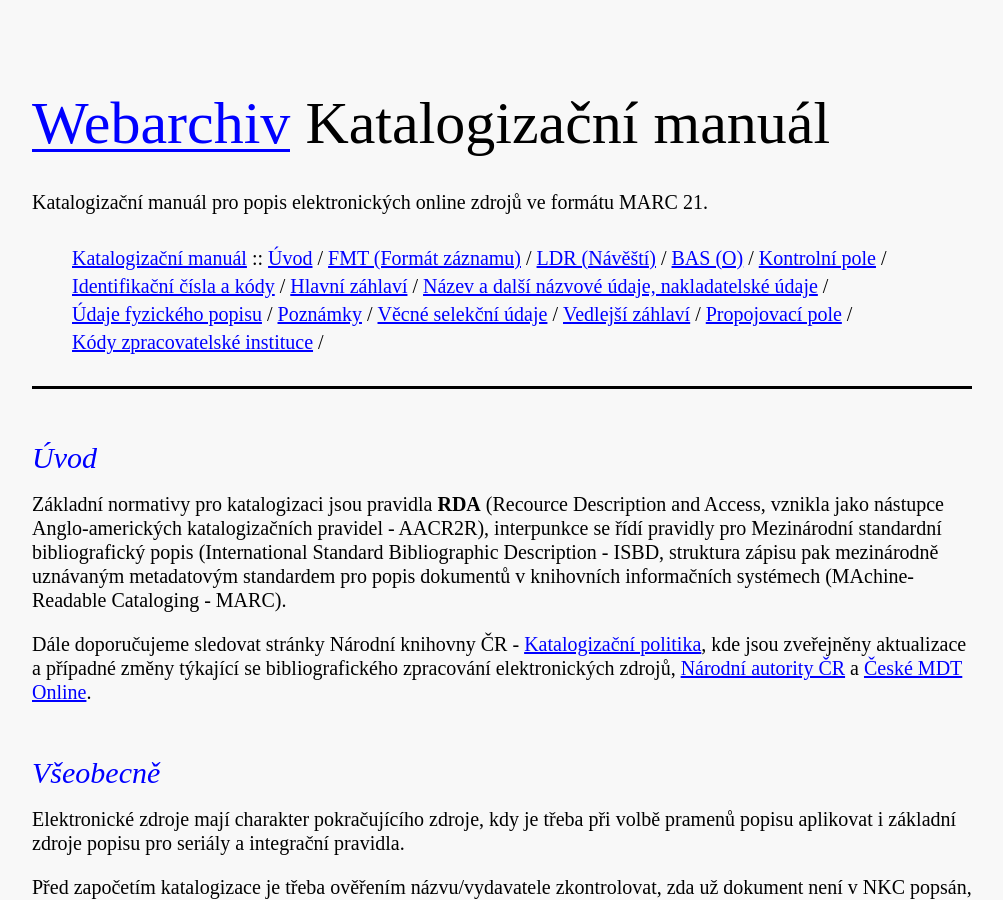
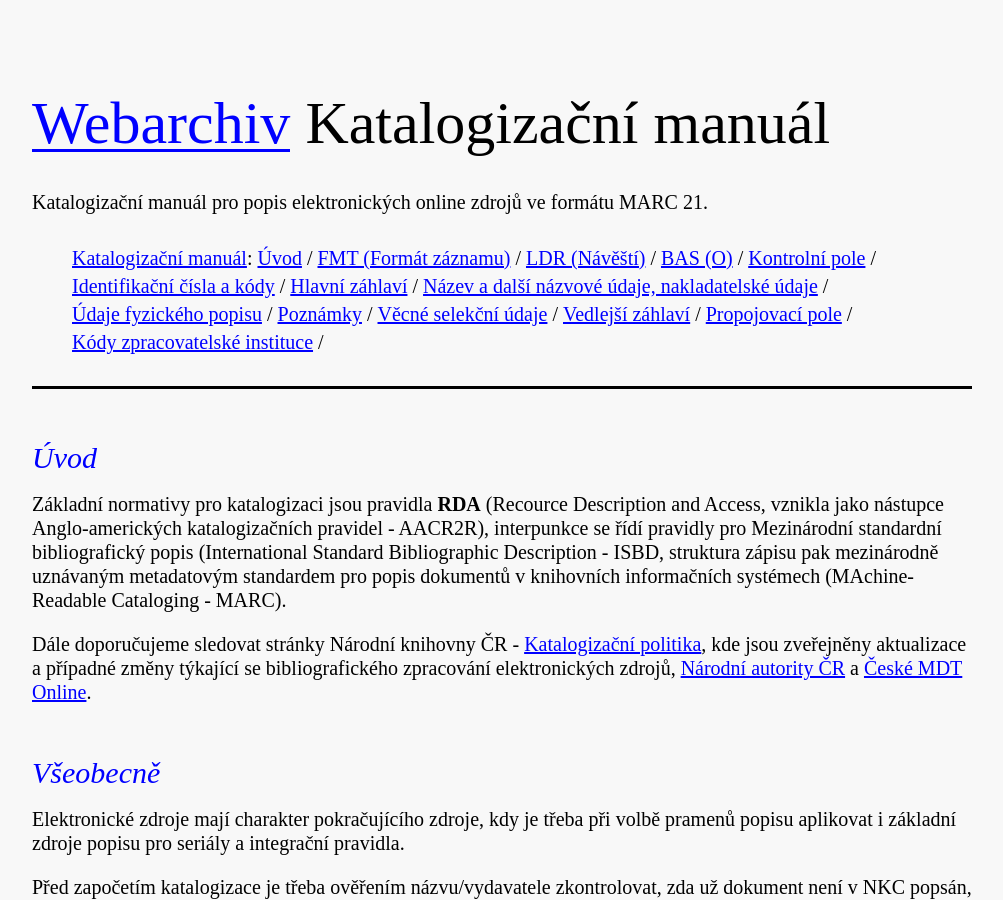
Before and after one commit to WebarchivCZ/katalogizacni-manual, a Jekyll site: the page built from index.html, in a window 1280 px wide and 900 px high. Shown: the whole window, without its empty margins (138-1141 px from the left). Built offline with Jekyll 4.4.1, drawn with Linux system fonts in a browser that asks for light colours.

Commit message:
fix link complete document

```diff
--- a/_layouts/default.html
+++ b/_layouts/default.html
@@ -19,7 +19,7 @@
 				<p>Katalogizační manuál pro popis elektronických online zdrojů ve formátu MARC 21. </p>
 
 				<ul class="inline-list">
-					<li><a href="{{site.baseurl}}">Katalogizační manuál</a>&nbsp;<span class="slash">::</span></li>
+					<li><a href="{{site.baseurl}}">Katalogizační manuál</a><span class="slash">:</span></li>
     			{% for nav in site.posts %}
 					<li><a href="{{site.baseurl}}{{ nav.url }}" class="{% if page.url == nav.url %}current{% endif %}">{{ nav.title }}</a>&nbsp;<span class="slash">/</span></li>
 					{% endfor %}
```
